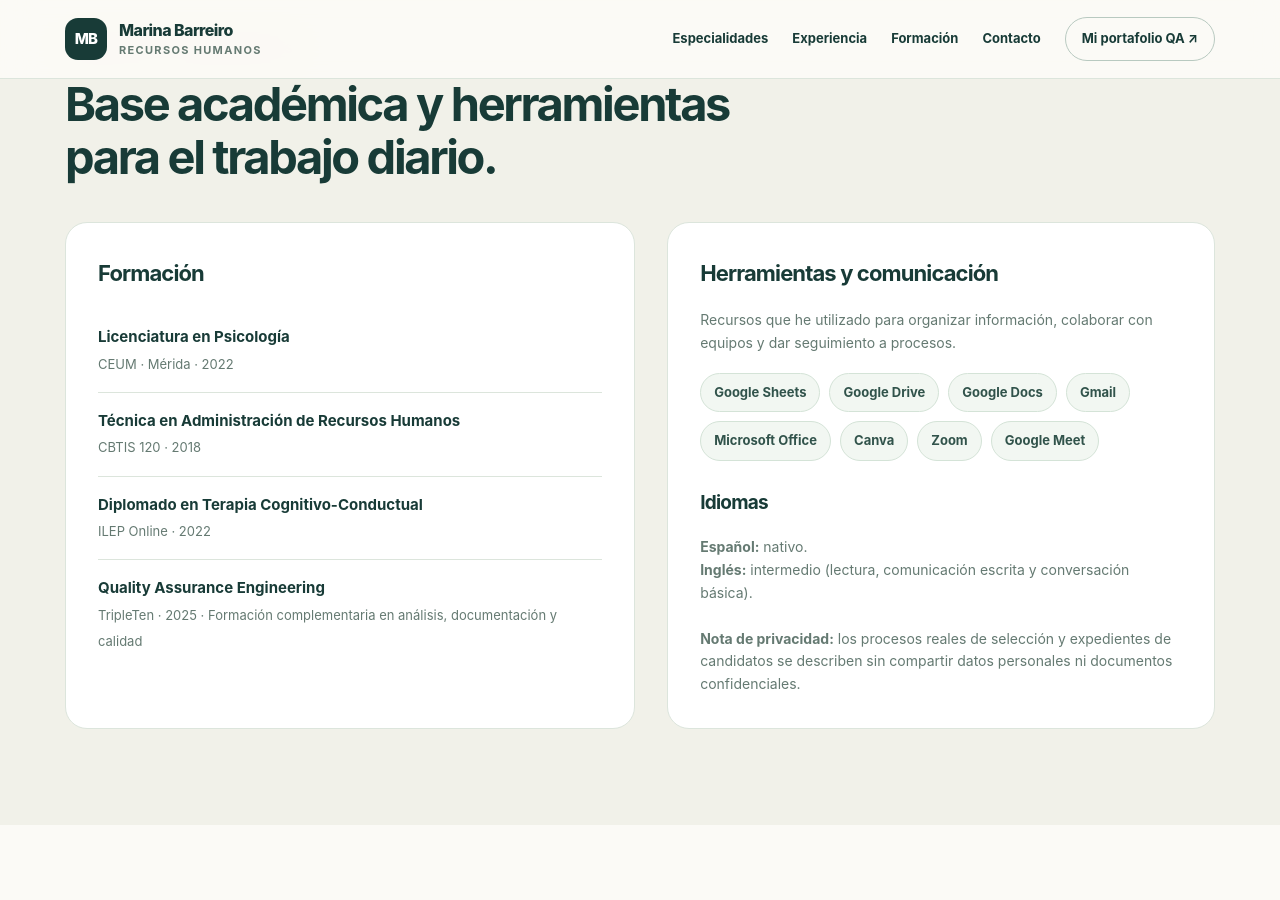
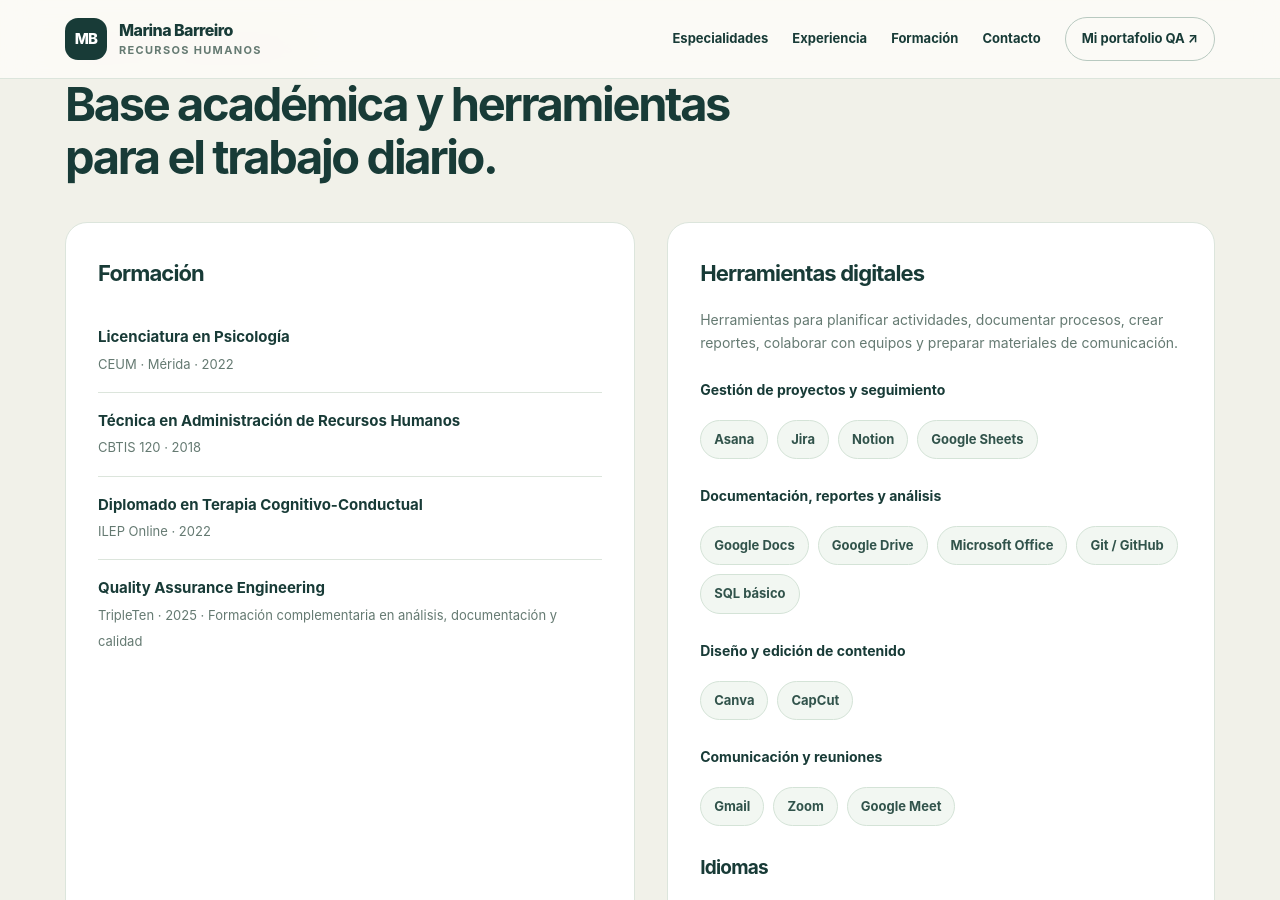
Before and after one commit to Chopiwix/Portafolio, a Jekyll site: the page rh/index.html, which Jekyll copies as it is, in a window 1280 px wide and 900 px high, scrolled down 3778 px. Built offline with Jekyll 4.4.1, drawn with Linux system fonts in a browser that asks for light colours.

Commit message:
Ampliar herramientas RH con Asana, Notion, Jira, CapCut y documentación QA

```diff
--- a/rh/index.html
+++ b/rh/index.html
@@ -126,9 +126,16 @@
             <div class="edu-item"><strong>Diplomado en Terapia Cognitivo-Conductual</strong><span>ILEP Online · 2022</span></div>
             <div class="edu-item"><strong>Quality Assurance Engineering</strong><span>TripleTen · 2025 · Formación complementaria en análisis, documentación y calidad</span></div>
           </div>
-          <div class="about-box"><h3>Herramientas y comunicación</h3>
-            <p class="note">Recursos que he utilizado para organizar información, colaborar con equipos y dar seguimiento a procesos.</p>
-            <div class="tool-list"><span>Google Sheets</span><span>Google Drive</span><span>Google Docs</span><span>Gmail</span><span>Microsoft Office</span><span>Canva</span><span>Zoom</span><span>Google Meet</span></div>
+          <div class="about-box"><h3>Herramientas digitales</h3>
+            <p class="note">Herramientas para planificar actividades, documentar procesos, crear reportes, colaborar con equipos y preparar materiales de comunicación.</p>
+            <h4 style="font-size:14px;margin:24px 0 8px">Gestión de proyectos y seguimiento</h4>
+            <div class="tool-list"><span>Asana</span><span>Jira</span><span>Notion</span><span>Google Sheets</span></div>
+            <h4 style="font-size:14px;margin:22px 0 8px">Documentación, reportes y análisis</h4>
+            <div class="tool-list"><span>Google Docs</span><span>Google Drive</span><span>Microsoft Office</span><span>Git / GitHub</span><span>SQL básico</span></div>
+            <h4 style="font-size:14px;margin:22px 0 8px">Diseño y edición de contenido</h4>
+            <div class="tool-list"><span>Canva</span><span>CapCut</span></div>
+            <h4 style="font-size:14px;margin:22px 0 8px">Comunicación y reuniones</h4>
+            <div class="tool-list"><span>Gmail</span><span>Zoom</span><span>Google Meet</span></div>
             <h3 style="font-size:19px">Idiomas</h3>
             <p class="note"><strong>Español:</strong> nativo.<br><strong>Inglés:</strong> intermedio (lectura, comunicación escrita y conversación básica).</p>
             <p class="note" style="margin-top:23px"><strong>Nota de privacidad:</strong> los procesos reales de selección y expedientes de candidatos se describen sin compartir datos personales ni documentos confidenciales.</p>
```
